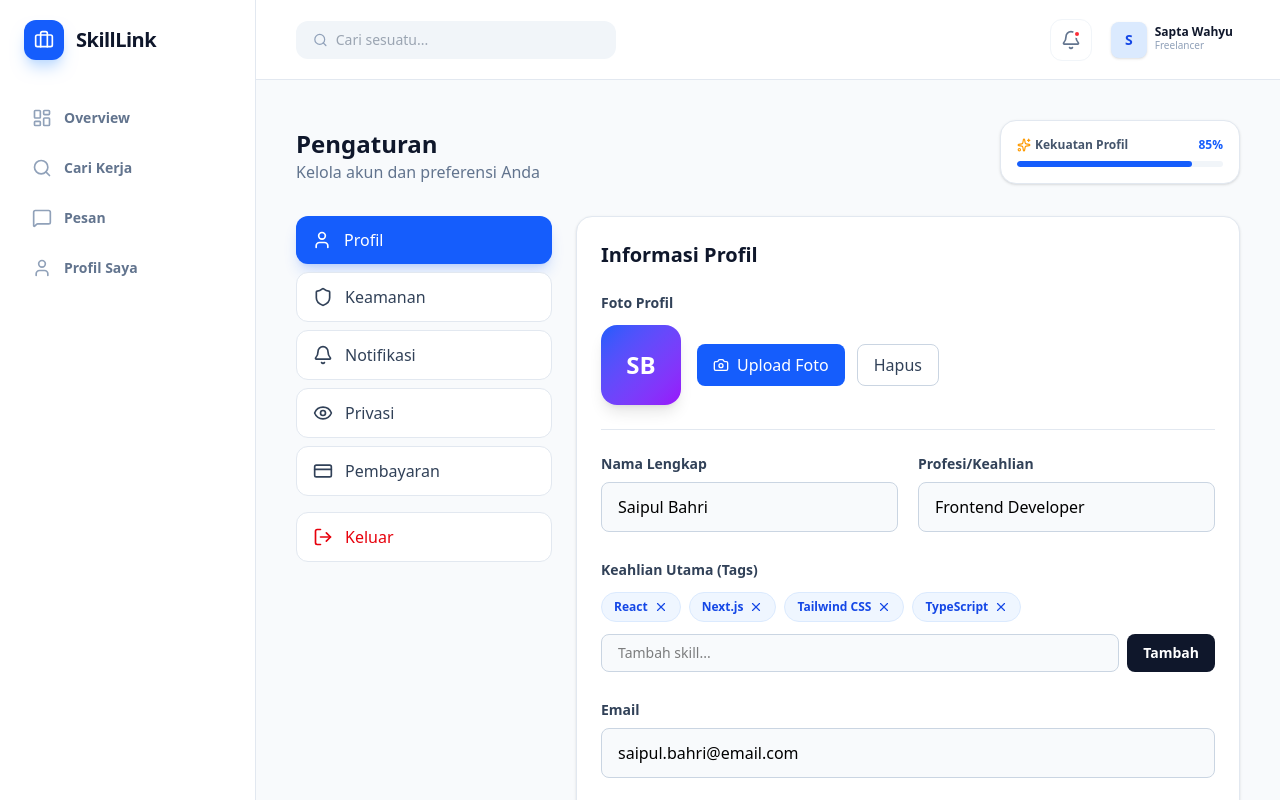
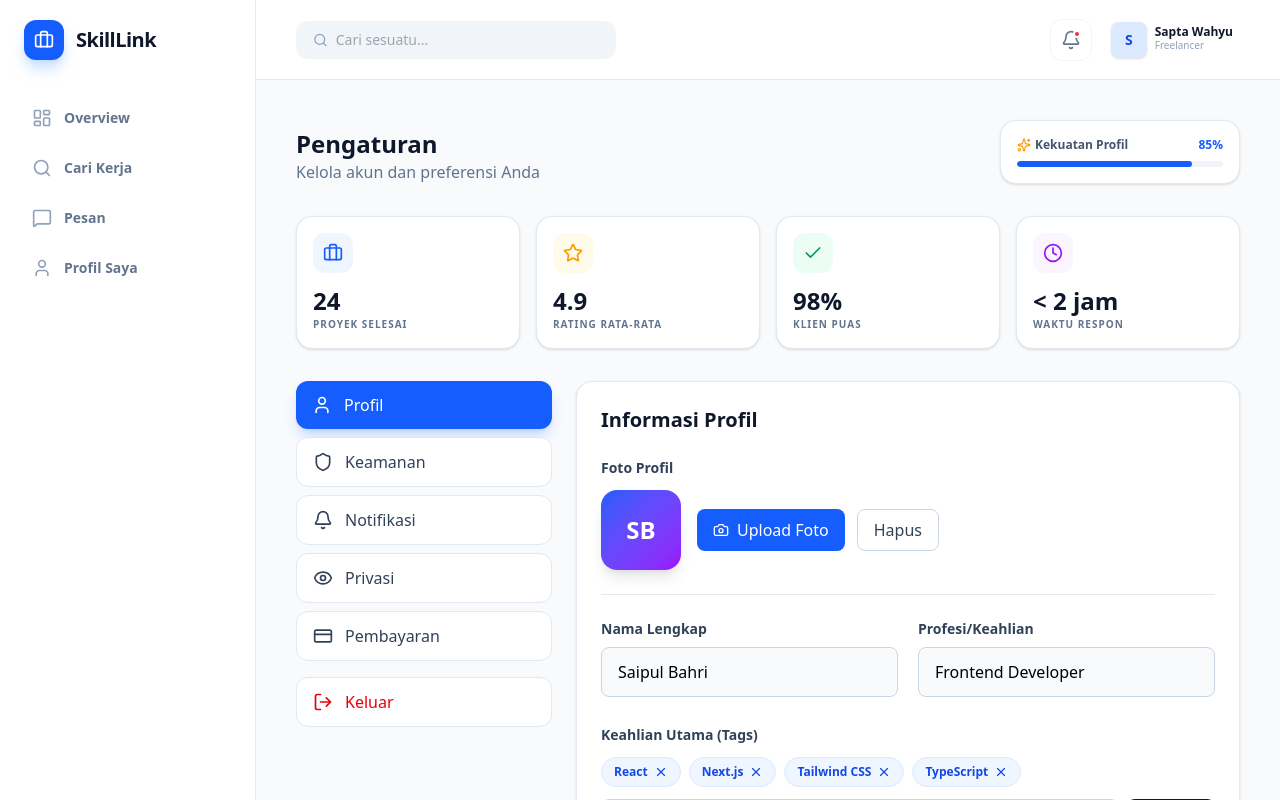
Before and after one commit to KodingMulu/SkillLink, a Next.js app in the folder web/: page /dashboard/freelancer/settings in a window 1280 px wide. Shown: the top 800 px of the page. Built offline with nearby package versions, Linux system fonts and the light colour scheme.

Commit message:
feat: tambah komponen kartu statistik pencapaian freelancer

```diff
--- a/web/src/app/dashboard/freelancer/settings/page.tsx
+++ b/web/src/app/dashboard/freelancer/settings/page.tsx
@@ -121,6 +121,24 @@ export default function SettingsPage() {
             <div className="w-[85%] h-full bg-blue-600 rounded-full"></div>
           </div>
         </div>
+      </div>
+
+      {/* COMMIT 1: Statistik Pencapaian Freelancer */}
+      <div className="grid grid-cols-2 lg:grid-cols-4 gap-4 mb-8">
+        {[
+          { label: 'Proyek Selesai', value: '24', icon: Briefcase, color: 'text-blue-600', bg: 'bg-blue-50' },
+          { label: 'Rating Rata-rata', value: '4.9', icon: Star, color: 'text-amber-500', bg: 'bg-amber-50' },
+          { label: 'Klien Puas', value: '98%', icon: Check, color: 'text-emerald-600', bg: 'bg-emerald-50' },
+          { label: 'Waktu Respon', value: '< 2 jam', icon: Clock, color: 'text-purple-600', bg: 'bg-purple-50' },
+        ].map((stat, i) => (
+          <div key={i} className="bg-white p-4 rounded-2xl border border-slate-200 shadow-sm transition-all hover:shadow-md hover:-translate-y-1">
+            <div className={`w-10 h-10 ${stat.bg} ${stat.color} rounded-xl flex items-center justify-center mb-3`}>
+              <stat.icon size={20} />
+            </div>
+            <p className="text-2xl font-black text-slate-900">{stat.value}</p>
+            <p className="text-[10px] font-bold text-slate-500 uppercase tracking-widest">{stat.label}</p>
+          </div>
+        ))}
       </div>
 
       <div className="flex flex-col lg:flex-row gap-6">
```
